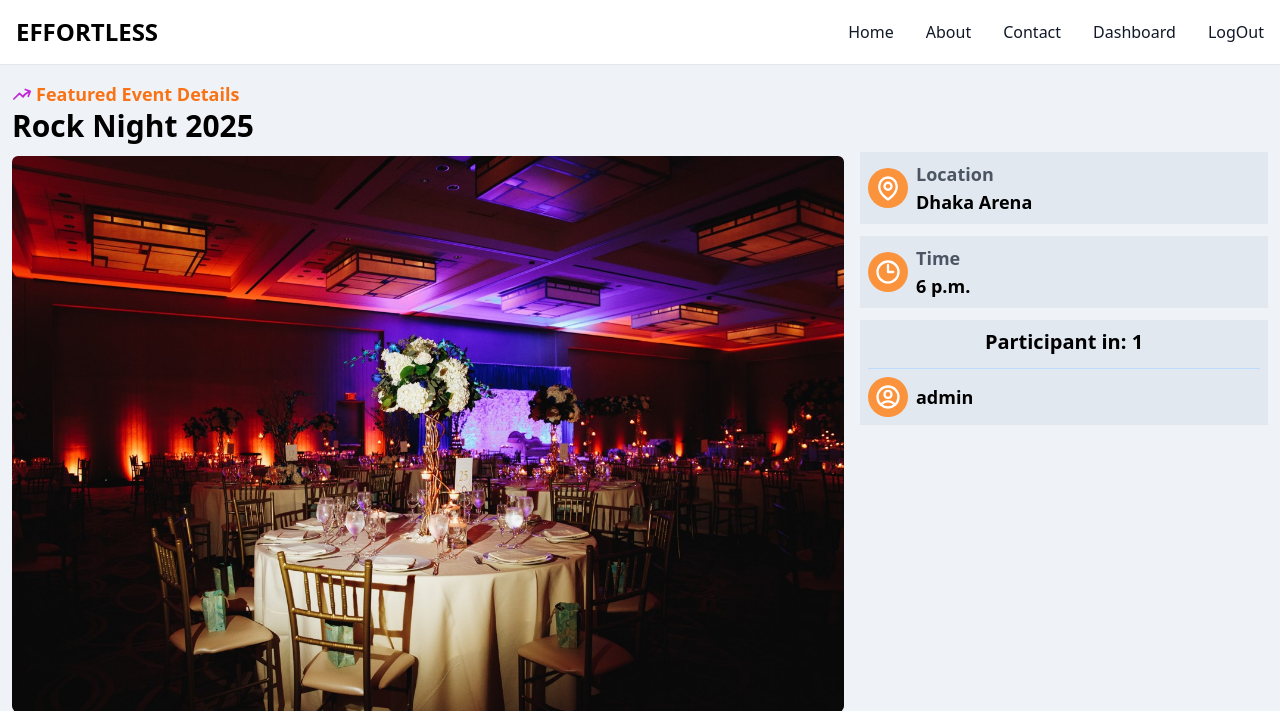
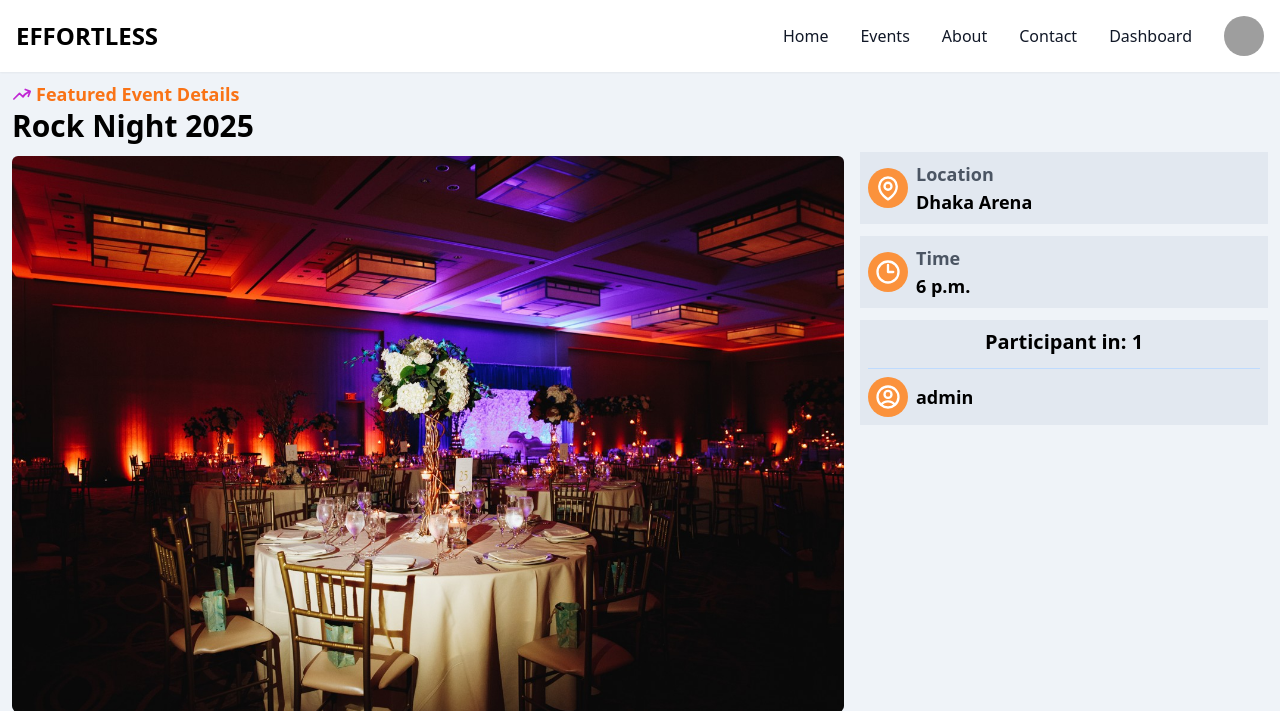
Before and after one commit to rjmahfuztech/event-management, a Django app: page /event-details/1/ in a window 1280 px wide. Shown: the top 711 px of the page. Run offline with Django 5.2, Linux system fonts and the light colour scheme; a user stored in the database is signed in; data comes from the database, SQL or seed files in the repository; some libraries are stand-ins or nearby versions; grey boxes are pictures that could not be loaded.

Commit message:
event page and profile avatar added to navbar

```diff
--- a/events/templates/home.html
+++ b/events/templates/home.html
@@ -4,13 +4,16 @@
   <head>
     <meta charset="UTF-8" />
     <meta name="viewport" content="width=device-width, initial-scale=1.0" />
+    <meta name="description"
+          content="{{ meta_description|default:'Manage your even without effort.' }}">
+    <meta name="keywords" content="{{ meta_keywords|default:'event, manage' }}">
     <title>Event</title>
     {% comment %} <link rel="stylesheet" href="{% static "css/output.css" %}"> {% endcomment %}
     <script src="https://cdn.tailwindcss.com"></script>
     <script src="https://cdn.jsdelivr.net/npm/flowbite@2.5.2/dist/flowbite.min.js"></script>
   </head>
   <body class="bg-[#EFF3F8]">
-    <nav class="bg-white dark:bg-gray-900 fixed w-full z-20 top-0 start-0 border-b mb-10 border-gray-200 dark:border-gray-600">
+    <nav class="bg-white dark:bg-gray-900 fixed w-full z-20 top-0 start-0 shadow-sm mb-10 border-gray-200 dark:border-gray-600">
       <div class="max-w-screen-xl flex flex-wrap items-center justify-between mx-auto p-4">
         <a href="{% url 'event-info' %}"
            class="flex items-center space-x-3 rtl:space-x-reverse">
@@ -32,43 +35,72 @@
             </svg>
           </button>
         </div>
-        <div class="items-center justify-end hidden w-full md:flex md:w-auto md:order-1"
+        <div class="items-center justify-end hidden w-full md:flex md:w-auto md:order-1 overflow-hidden md:max-h-full"
              id="navbar-sticky">
-          <ul class="flex flex-col p-4 md:p-0 mt-4 font-medium border border-gray-100 rounded-lg bg-gray-50 md:space-x-8 rtl:space-x-reverse md:flex-row md:mt-0 md:border-0 md:bg-white dark:bg-gray-800 md:dark:bg-gray-900 dark:border-gray-700">
+          <ul class="flex flex-col items-center p-4 md:p-0 mt-4 font-medium border border-gray-100 rounded-lg bg-gray-50 md:space-x-8 rtl:space-x-reverse md:flex-row md:mt-0 md:border-0 md:bg-white dark:bg-gray-800 md:dark:bg-gray-900 dark:border-gray-700">
             <li>
               <a href="{% url "event-info" %}"
-                 class="block py-2 px-3 text-gray-900 rounded-sm hover:bg-gray-100 md:hover:bg-transparent md:hover:text-blue-700 md:p-0 md:dark:hover:text-blue-500 dark:text-white dark:hover:bg-gray-700 dark:hover:text-white md:dark:hover:bg-transparent dark:border-gray-700">Home</a>
+                 class="block py-2 px-3 text-gray-900 rounded-sm hover:bg-gray-100 md:hover:bg-transparent hover:text-red-700 transition-colors duration-300 md:p-0 dark:text-white dark:hover:bg-gray-700 dark:hover:text-white md:dark:hover:bg-transparent dark:border-gray-700">Home</a>
+            </li>
+            <li>
+              <a href="{% url "event-list" %}"
+                 class="block py-2 px-3 text-gray-900 rounded-sm hover:bg-gray-100 md:hover:bg-transparent hover:text-red-700 transition-colors duration-300 md:p-0 dark:text-white dark:hover:bg-gray-700 dark:hover:text-white md:dark:hover:bg-transparent dark:border-gray-700">Events</a>
             </li>
             <li>
               <a href="#about"
-                 class="block py-2 px-3 text-gray-900 rounded-sm hover:bg-gray-100 md:hover:bg-transparent md:hover:text-blue-700 md:p-0 md:dark:hover:text-blue-500 dark:text-white dark:hover:bg-gray-700 dark:hover:text-white md:dark:hover:bg-transparent dark:border-gray-700">About</a>
+                 class="block py-2 px-3 text-gray-900 rounded-sm hover:bg-gray-100 md:hover:bg-transparent hover:text-red-700 transition-colors duration-300 md:p-0 dark:text-white dark:hover:bg-gray-700 dark:hover:text-white md:dark:hover:bg-transparent dark:border-gray-700">About</a>
             </li>
             <li>
               <a href="#contact"
-                 class="block py-2 px-3 text-gray-900 rounded-sm hover:bg-gray-100 md:hover:bg-transparent md:hover:text-blue-700 md:p-0 md:dark:hover:text-blue-500 dark:text-white dark:hover:bg-gray-700 dark:hover:text-white md:dark:hover:bg-transparent dark:border-gray-700">Contact</a>
+                 class="block py-2 px-3 text-gray-900 rounded-sm hover:bg-gray-100 md:hover:bg-transparent hover:text-red-700 transition-colors duration-300 md:p-0 dark:text-white dark:hover:bg-gray-700 dark:hover:text-white md:dark:hover:bg-transparent dark:border-gray-700">Contact</a>
             </li>
             {% if user.is_authenticated %}
               <li>
                 <a href="{% url "dashboard" %}"
-                   class="block py-2 px-3 text-gray-900 rounded-sm hover:bg-gray-100 md:hover:bg-transparent md:hover:text-blue-700 md:p-0 md:dark:hover:text-blue-500 dark:text-white dark:hover:bg-gray-700 dark:hover:text-white md:dark:hover:bg-transparent dark:border-gray-700">Dashboard</a>
+                   class="block py-2 px-3 text-gray-900 rounded-sm hover:bg-gray-100 md:hover:bg-transparent hover:text-red-700 transition-colors duration-300 md:p-0  dark:text-white dark:hover:bg-gray-700 dark:hover:text-white md:dark:hover:bg-transparent dark:border-gray-700">Dashboard</a>
               </li>
               <li>
-                <form action="{% url "sign-out" %}" method="POST">
-                  {% csrf_token %}
-                  <button type="submit"
-                          class="block py-2 px-3 text-gray-900 rounded-sm hover:bg-gray-100 md:hover:bg-transparent md:hover:text-blue-700 md:p-0 md:dark:hover:text-blue-500 dark:text-white dark:hover:bg-gray-700 dark:hover:text-white md:dark:hover:bg-transparent dark:border-gray-700">
-                    LogOut
-                  </button>
-                </form>
+                <img id="avatarButton"
+                     type="button"
+                     data-dropdown-toggle="userDropdown"
+                     data-dropdown-placement="bottom-start"
+                     class="w-10 h-10 rounded-full cursor-pointer"
+                     src="{{ user.profile_image.url }}"
+                     alt="User dropdown">
+                <!-- Dropdown menu -->
+                <div id="userDropdown"
+                     class="z-10 hidden bg-slate-100 rounded-lg shadow-sm w-44 relative  !-left-20">
+                  <div class="px-4 pt-3 text-center text-sm text-gray-900 dark:text-white border-b pb-2">
+                    <h4 class="mb-2">{{ user.username }}</h4>
+                    <p class="font-medium">{{ user.email }}</p>
+                  </div>
+                  <div class="py-1 text-center bg-slate-200">
+                    <form action="{% url "sign-out" %}" method="post">
+                      {% csrf_token %}
+                      <button type="submit"
+                              class="block w-full px-4 py-2 text-sm text-gray-700 hover:bg-gray-100 hover:text-red-700 transition-colors duration-300">
+                        Sign out
+                      </button>
+                    </form>
+                  </div>
+                </div>
               </li>
             {% else %}
               <li>
-                <a href="{% url "sign-in" %}"
-                   class="block py-2 px-3 text-gray-900 rounded-sm hover:bg-gray-100 md:hover:bg-transparent md:hover:text-blue-700 md:p-0 md:dark:hover:text-blue-500 dark:text-white dark:hover:bg-gray-700 dark:hover:text-white md:dark:hover:bg-transparent dark:border-gray-700">Login</a>
+                <a href="{% url "sign-in" %}">
+                  <button type="button"
+                          class="text-red-700 text-sm hover:text-white border border-red-700 hover:bg-red-800 focus:ring-4 focus:outline-none focus:ring-red-300 transition-all duration-300 font-medium rounded-lg px-5 py-2 text-center dark:border-red-500 dark:text-red-500 dark:hover:text-white dark:hover:bg-red-600 dark:focus:ring-red-900">
+                    Login
+                  </button>
+                </a>
               </li>
-              <li>
-                <a href="{% url "sign-up" %}"
-                   class="block py-2 px-3 text-gray-900 rounded-sm hover:bg-gray-100 md:hover:bg-transparent md:hover:text-blue-700 md:p-0 md:dark:hover:text-blue-500 dark:text-white dark:hover:bg-gray-700 dark:hover:text-white md:dark:hover:bg-transparent dark:border-gray-700">Sign Up</a>
+              <li class="mt-2 md:mt-0 md:!ml-2">
+                <a href="{% url "sign-up" %}">
+                  <button type="button"
+                          class="focus:outline-none text-white bg-red-700 hover:bg-red-800 focus:ring-4 transition-colors duration-300 focus:ring-red-300 font-medium rounded-lg text-sm px-5 py-2 dark:bg-red-600 dark:hover:bg-red-700 dark:focus:ring-red-900">
+                    Sign Up
+                  </button>
+                </a>
               </li>
             {% endif %}
           </ul>
@@ -87,6 +119,34 @@
       {% endblock form %}
     </main>
     {% include "footer.html" %}
+    {% comment %} Top scrolling fix button  {% endcomment %}
+    <div id="scrollTopButton"
+         class="fixed bottom-0 right-5 opacity-0 invisible transition-all duration-300 ease-in-out rounded-full shadow-lg z-50">
+      <svg onclick="window.scrollTo({top: 0, behavior: 'smooth'})"
+           xmlns="http://www.w3.org/2000/svg"
+           fill="none"
+           viewBox="0 0 24 24"
+           stroke-width="2"
+           stroke="currentColor"
+           class="size-8 md:size-9 text-red-500 bg-black p-1 rounded-full cursor-pointer hover:bg-gray-700 transition-colors duration-300">
+        <path stroke-linecap="round" stroke-linejoin="round" d="m4.5 15.75 7.5-7.5 7.5 7.5" />
+      </svg>
+    </div>
   </body>
-  <script>document.getElementById("year").textContent = new Date().getFullYear();</script>
+  <script>
+    // get the current year
+    document.getElementById("year").textContent = new Date().getFullYear();
+    // scroll to top function
+    const scrollTopButton = document.getElementById("scrollTopButton");
+
+    window.addEventListener("scroll", () => {
+      if (window.scrollY > 100) {
+      scrollTopButton.classList.remove("opacity-0", "invisible", "bottom-0");
+      scrollTopButton.classList.add("opacity-100", "visible", "bottom-8");
+      } else {
+        scrollTopButton.classList.remove("opacity-100", "visible", "bottom-8");
+        scrollTopButton.classList.add("opacity-0", "invisible", "bottom-0");
+      }
+    })
+  </script>
 </html>
```
